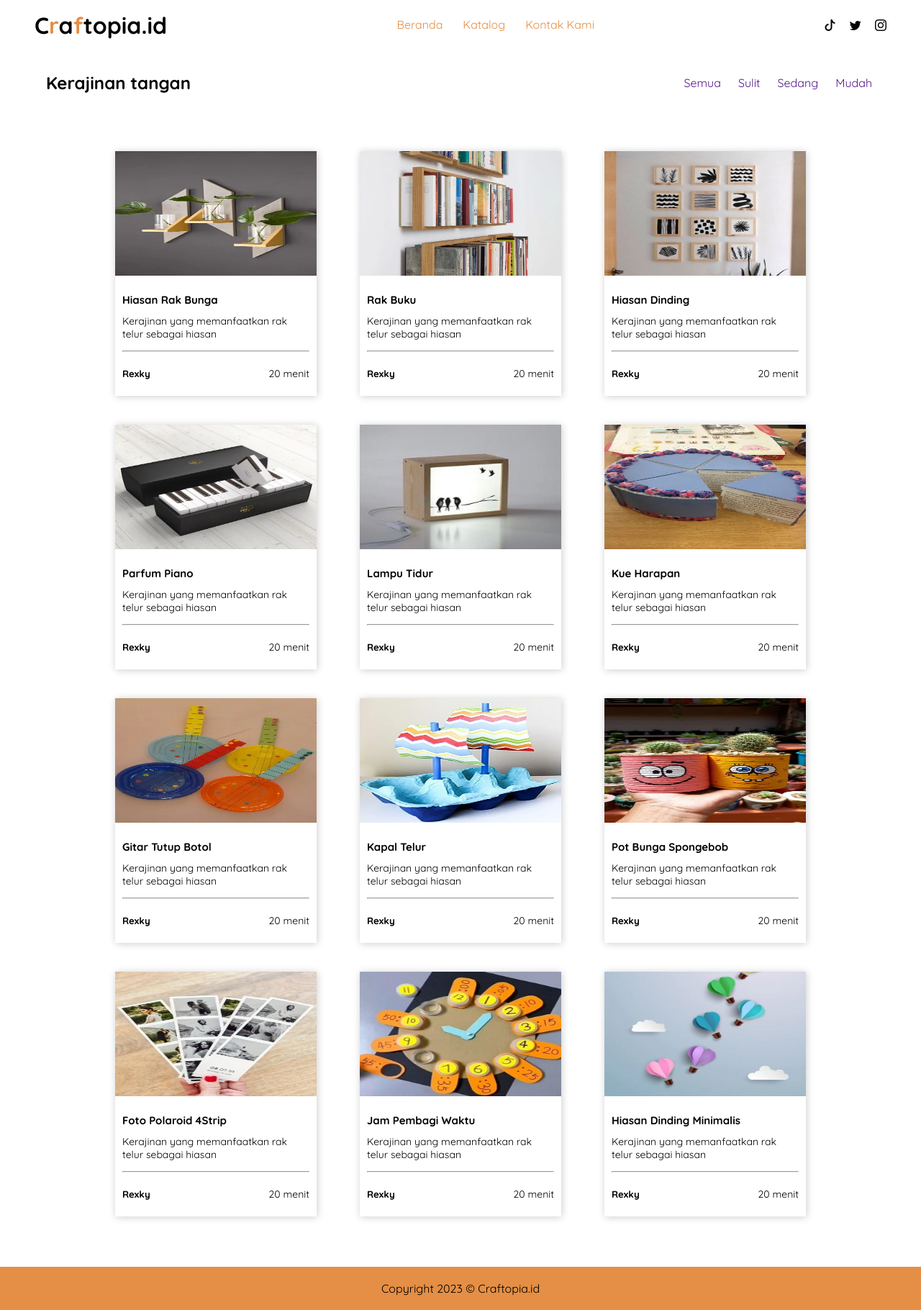
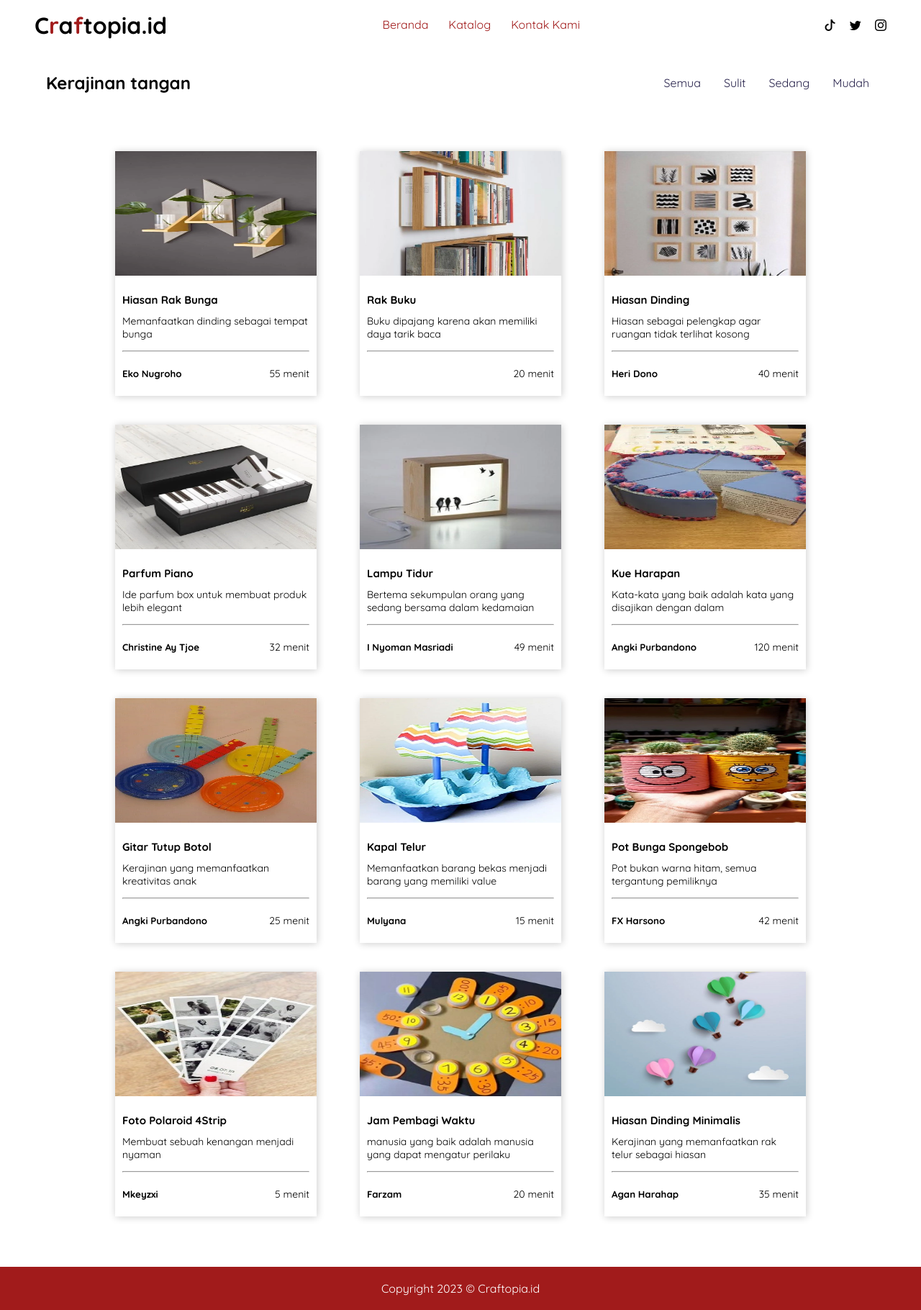
Before and after one commit to Mkeyzxi/craftopia.github.io, a PHP site: page /katalog.html in a window 1280 px wide. Shown: the whole page at 72% size. Run offline with PHP 8.4, Linux system fonts and the light colour scheme.

Commit message:
mengedit warna

```diff
--- a/katalog.html
+++ b/katalog.html
@@ -17,22 +17,24 @@
 <body>
     <header>
         <div class="logo">
-            <h1>C<span style="color: #E48F45;">r</span>a<span style="color: #E48F45;">f</span>topia.id</h1>
+            <h1>C<span style="color: #A11B1B;">r</span>a<span style="color: #A11B1B;">f</span>topia.id</h1>
         </div>
         <nav>
             <ul>
-                <li><a href="index.html">Beranda</a></li>
-                <li><a href="katalog.html">Katalog</a></li>
-                <li><a href="kontak.html">Kontak Kami</a></li>
+                <li><a href="index.html" aria-label="beranda">Beranda</a></li>
+                <li><a href="katalog.html" aria-label="katalog">Katalog</a></li>
+                <li><a href="kontak.html" aria-label="kontak">Kontak Kami</a></li>
             </ul>
         </nav>
         <div class="contact">
-            <li><a href="#"><i class="bi bi-tiktok"></i></a>
-            </li>
-            <li>
-                <a href="#"><i class="bi bi-twitter"></i></a></li>
-            <li>
-                <a href="https://www.instagram.com/mkeyzxi/"><i class="bi bi-instagram"></i></a></li>
+            <ul>
+                <li><a href="https://www.tiktok.com/@mkeyzxi" aria-label="linkTiktok"><i class="bi bi-tiktok"></i></a>
+                </li>
+                <li>
+                    <a href="https://twitter.com/GuardianMmn"><i class="bi bi-twitter" aria-label="linkTwitter"></i></a></li>
+                <li>
+                    <a href="https://www.instagram.com/mkeyzxi/" aria-label="linkInstagram"><i class="bi bi-instagram"></i></a></li>
+            </ul>
         </div>
         <div id="toggleMenu" class="toggleMenu">
             <span></span>
@@ -60,158 +62,150 @@
         </article>
         <div id="pembagian" class="pembagian">
             <section>
-                <img src="img/kerajinan-5.webp" alt="" width="100%" height="173px">
+                <img src="img/kerajinan-5.webp" alt="kerajinan seniman hebat" width="100%" height="173px">
                 <div class="deskripsi">
                     <h4>Hiasan Rak Bunga</h4>
-                    <p>Kerajinan yang memanfaatkan rak telur sebagai hiasan</p>
+                    <p>Memanfaatkan dinding sebagai tempat bunga</p>
                     <hr>
                     <div class="namaBarang">
-                        <h5>Rexky</h5>
-                        <p>20 menit</p>
+                        <h5>Eko Nugroho</h5>
+                        <p>55 menit</p>
                     </div>
                 </div>
             </section>
-
             <section>
-                <img src="img/kerajinan-13.webp" alt="" width="100%" height="173px">
+                <img src="img/kerajinan-13.webp" alt="kerajinan seniman hebat" width="100%" height="173px">
                 <div class="deskripsi">
                     <h4>Rak Buku</h4>
-                    <p>Kerajinan yang memanfaatkan rak telur sebagai hiasan</p>
+                    <p>Buku dipajang karena akan memiliki daya tarik baca</p>
                     <hr>
                     <div class="namaBarang">
-                        <h5>Rexky</h5>
+                        <h5></h5>
                         <p>20 menit</p>
                     </div>
                 </div>
             </section>
             <section>
-                <img src="img/kerajinan-15.webp" alt="" width="100%" height="173px">
+                <img src="img/kerajinan-15.webp" alt="kerajinan seniman hebat" width="100%" height="173px">
                 <div class="deskripsi">
                     <h4>Hiasan Dinding</h4>
-                    <p>Kerajinan yang memanfaatkan rak telur sebagai hiasan</p>
+                    <p>Hiasan sebagai pelengkap agar ruangan tidak terlihat kosong</p>
                     <hr>
                     <div class="namaBarang">
-                        <h5>Rexky</h5>
+                        <h5>Heri Dono</h5>
+                        <p>40 menit</p>
+                    </div>
+                </div>
+            </section>
+            <section>
+                <img src="img/kerajinan-6.webp" alt="kerajinan seniman hebat" width="100%" height="173px">
+                <div class="deskripsi">
+                    <h4>Parfum Piano</h4>
+                    <p>Ide parfum box untuk membuat produk lebih elegant</p>
+                    <hr>
+                    <div class="namaBarang">
+                        <h5>Christine Ay Tjoe</h5>
+                        <p>32 menit</p>
+                    </div>
+                </div>
+            </section>
+            <section>
+                <img src="img/kerajinan-17.webp" alt="kerajinan seniman hebat" width="100%" height="173px">
+                <div class="deskripsi">
+                    <h4>Lampu Tidur</h4>
+                    <p>Bertema sekumpulan orang yang sedang bersama dalam kedamaian</p>
+                    <hr>
+                    <div class="namaBarang">
+                        <h5>I Nyoman Masriadi</h5>
+                        <p>49 menit</p>
+                    </div>
+                </div>
+            </section>
+            <section>
+                <img src="img/kerajinan-2.webp" alt="kerajinan seniman hebat" width="100%" height="173px">
+                <div class="deskripsi">
+                    <h4>Kue Harapan</h4>
+                    <p>Kata-kata yang baik adalah kata yang disajikan dengan dalam</p>
+                    <hr>
+                    <div class="namaBarang">
+                        <h5>Angki Purbandono</h5>
+                        <p>120 menit</p>
+                    </div>
+                </div>
+            </section>
+            <section>
+                <img src="img/kerajinan-7.webp" alt="kerajinan seniman hebat" width="100%" height="173px">
+                <div class="deskripsi">
+                    <h4>Gitar Tutup Botol</h4>
+                    <p>Kerajinan yang memanfaatkan kreativitas anak</p>
+                    <hr>
+                    <div class="namaBarang">
+                        <h5>Angki Purbandono</h5>
+                        <p>25 menit</p>
+                    </div>
+                </div>
+            </section>
+            <section>
+                <img src="img/kerajinan-4.webp" alt="kerajinan seniman hebattempat pulpen" width="100%" height="173px">
+                <div class="deskripsi">
+                    <h4>Kapal Telur</h4>
+                    <p>Memanfaatkan barang bekas menjadi barang yang memiliki value</p>
+                    <hr>
+                    <div class="namaBarang">
+                        <h5>Mulyana</h5>
+                        <p>15 menit</p>
+                    </div>
+                </div>
+            </section>
+            <section>
+                <img src="img/kerajinan-18.webp" alt="kerajinan seniman hebat" width="100%" height="173px">
+                <div class="deskripsi">
+                    <h4>Pot Bunga Spongebob</h4>
+                    <p>Pot bukan warna hitam, semua tergantung pemiliknya</p>
+                    <hr>
+                    <div class="namaBarang">
+                        <h5>FX Harsono</h5>
+                        <p>42 menit</p>
+                    </div>
+                </div>
+            </section>
+            <section>
+                <img src="img/kerajinan-16.webp" alt="kerajinan seniman hebat" width="100%" height="173px">
+                <div class="deskripsi">
+                    <h4>Foto Polaroid 4Strip</h4>
+                    <p>Membuat sebuah kenangan menjadi nyaman</p>
+                    <hr>
+                    <div class="namaBarang">
+                        <h5>Mkeyzxi</h5>
+                        <p>5 menit</p>
+                    </div>
+                </div>
+            </section>
+            <section>
+                <img src="img/kerajinan-14.webp" alt="kerajinan seniman hebat" width="100%" height="173px">
+                <div class="deskripsi">
+                    <h4>Jam Pembagi Waktu</h4>
+                    <p>manusia yang baik adalah manusia yang dapat mengatur perilaku</p>
+                    <hr>
+                    <div class="namaBarang">
+                        <h5>Farzam</h5>
                         <p>20 menit</p>
                     </div>
                 </div>
             </section>
             <section>
-                <img src="img/kerajinan-6.webp" alt="" width="100%" height="173px">
-                <div class="deskripsi">
-                    <h4>Parfum Piano</h4>
-                    <p>Kerajinan yang memanfaatkan rak telur sebagai hiasan</p>
-                    <hr>
-                    <div class="namaBarang">
-                        <h5>Rexky</h5>
-                        <p>20 menit</p>
-                    </div>
-                </div>
-            </section>
-
-            <section>
-                <img src="img/kerajinan-17.webp" alt="" width="100%" height="173px">
-                <div class="deskripsi">
-                    <h4>Lampu Tidur</h4>
-                    <p>Kerajinan yang memanfaatkan rak telur sebagai hiasan</p>
-                    <hr>
-                    <div class="namaBarang">
-                        <h5>Rexky</h5>
-                        <p>20 menit</p>
-                    </div>
-                </div>
-            </section>
-            <section>
-                <img src="img/kerajinan-2.webp" alt="" width="100%" height="173px">
-                <div class="deskripsi">
-                    <h4>Kue Harapan</h4>
-                    <p>Kerajinan yang memanfaatkan rak telur sebagai hiasan</p>
-                    <hr>
-                    <div class="namaBarang">
-                        <h5>Rexky</h5>
-                        <p>20 menit</p>
-                    </div>
-                </div>
-            </section>
-            <section>
-                <img src="img/kerajinan-7.webp" alt="" width="100%" height="173px">
-                <div class="deskripsi">
-                    <h4>Gitar Tutup Botol</h4>
-                    <p>Kerajinan yang memanfaatkan rak telur sebagai hiasan</p>
-                    <hr>
-                    <div class="namaBarang">
-                        <h5>Rexky</h5>
-                        <p>20 menit</p>
-                    </div>
-                </div>
-            </section>
-            <section>
-                <img src="img/kerajinan-4.webp" alt="tempat pulpen" width="100%" height="173px">
-                <div class="deskripsi">
-                    <h4>Kapal Telur</h4>
-                    <p>Kerajinan yang memanfaatkan rak telur sebagai hiasan</p>
-                    <hr>
-                    <div class="namaBarang">
-                        <h5>Rexky</h5>
-                        <p>20 menit</p>
-                    </div>
-                </div>
-            </section>
-
-
-            <section>
-                <img src="img/kerajinan-18.webp" alt="" width="100%" height="173px">
-                <div class="deskripsi">
-                    <h4>Pot Bunga Spongebob</h4>
-                    <p>Kerajinan yang memanfaatkan rak telur sebagai hiasan</p>
-                    <hr>
-                    <div class="namaBarang">
-                        <h5>Rexky</h5>
-                        <p>20 menit</p>
-                    </div>
-                </div>
-            </section>
-
-            <section>
-                <img src="img/kerajinan-16.webp" alt="" width="100%" height="173px">
-                <div class="deskripsi">
-                    <h4>Foto Polaroid 4Strip</h4>
-                    <p>Kerajinan yang memanfaatkan rak telur sebagai hiasan</p>
-                    <hr>
-                    <div class="namaBarang">
-                        <h5>Rexky</h5>
-                        <p>20 menit</p>
-                    </div>
-                </div>
-            </section>
-
-            <section>
-                <img src="img/kerajinan-14.webp" alt="" width="100%" height="173px">
-                <div class="deskripsi">
-                    <h4>Jam Pembagi Waktu</h4>
-                    <p>Kerajinan yang memanfaatkan rak telur sebagai hiasan</p>
-                    <hr>
-                    <div class="namaBarang">
-                        <h5>Rexky</h5>
-                        <p>20 menit</p>
-                    </div>
-                </div>
-            </section>
-
-            <section>
-                <img src="img/kerajinan-11.webp" alt="" width="100%" height="173px">
+                <img src="img/kerajinan-11.webp" alt="kerajinan seniman hebat" width="100%" height="173px">
                 <div class="deskripsi">
                     <h4>Hiasan Dinding Minimalis</h4>
                     <p>Kerajinan yang memanfaatkan rak telur sebagai hiasan</p>
                     <hr>
                     <div class="namaBarang">
-                        <h5>Rexky</h5>
-                        <p>20 menit</p>
+                        <h5>Agan Harahap</h5>
+                        <p>35 menit</p>
                     </div>
                 </div>
             </section>
         </div>
-
     </main>
     <footer>
         <p>Copyright 2023 &copy; Craftopia.id</p>
--- a/style/style.css
+++ b/style/style.css
@@ -22,8 +22,7 @@
     }
 
      :root {
-        --secondari: #A11B1B;
-        --primary: #E48F45;
+        --primary: #A11B1B;
         --hover: #29244d;
         --hover2: #ff2b95;
         --white: #fff;
@@ -76,7 +75,7 @@
         -o-transition: all .5s ease-in-out;
     }
 
-    header .contact {
+    header .contact ul {
         display: flex;
         column-gap: 1.2em;
     }
@@ -160,18 +159,16 @@
         -moz-border-radius: 5px;
         -ms-border-radius: 5px;
         -o-border-radius: 5px;
-        border: 5px double var(--primary);
     }
 
     main section.sectionSatu .home a:hover {
-        color: var(--hover);
-        background-color: var(--primary);
+        color: var(--white);
+        background-color: var(--hover);
         transition: all .5 ease-in;
         -webkit-transition: all .5 ease-in;
         -moz-transition: all .5 ease-in;
         -ms-transition: all .5 ease-in;
         -o-transition: all .5 ease-in;
-        border: 5px double var(--hover2);
     }
 
     main section.sectionSatu img,
@@ -244,9 +241,19 @@
 
     main#katalogKu article ul li a {
         text-decoration: none;
+        color: var(--hover);
+        padding: 4px;
     }
 
-    main#katalogKu article ul li a:hover {}
+    main#katalogKu article ul li a:hover {
+        color: var(--white);
+        background-color: var(--hover);
+        border-radius: 5px 10px 5px 5px;
+        -webkit-border-radius: 5px 10px 5px 5px;
+        -moz-border-radius: 5px 10px 5px 5px;
+        -ms-border-radius: 5px 10px 5px 5px;
+        -o-border-radius: 5px 10px 5px 5px;
+    }
 
     main#katalogKu .pembagian {
         width: 80%;
@@ -374,6 +381,7 @@
         justify-content: center;
         align-items: center;
         background-color: var(--primary);
+        color: var(--white);
     }
     /* akhir footer */
     /* kombinasi warna di javascript */
```
Also changed, not shown: index.html (+15 -14 lines), kontak.html (+12 -10 lines).
